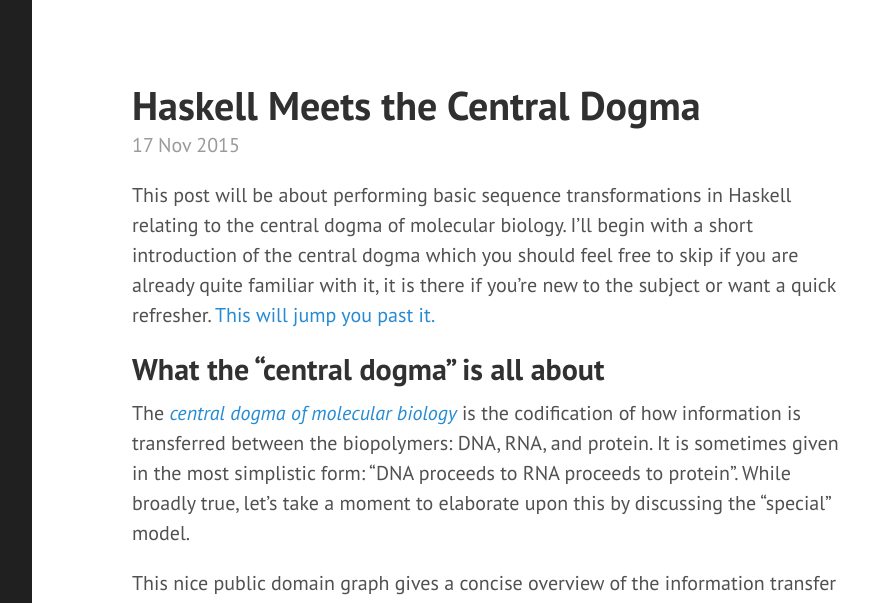
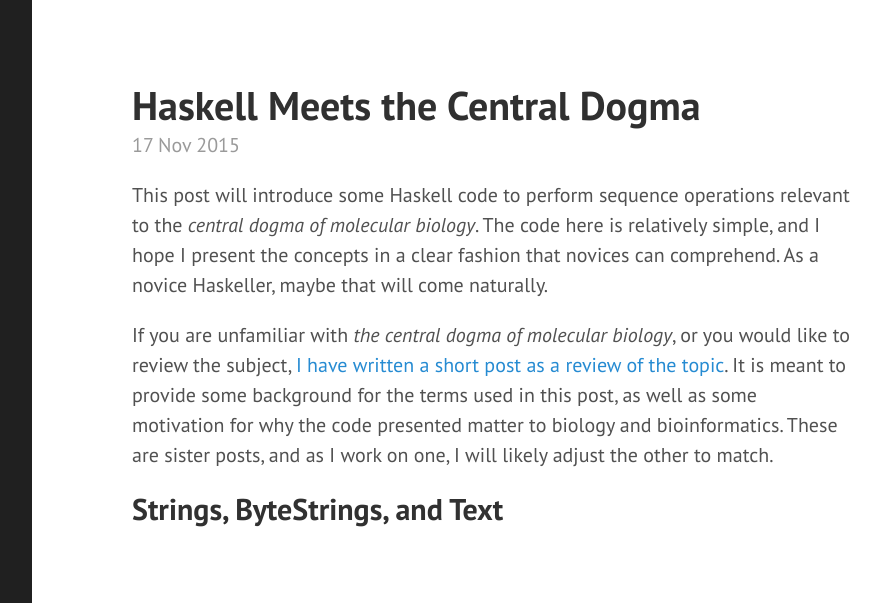
Before and after one commit to SavinaRoja/SavinaRoja.github.io, a Jekyll site: the page built from index.html, in a window 1280 px wide and 1400 px high. Shown: the top 603 px of the window, without its empty margins (328-1209 px from the left). Built offline with Jekyll 4.4.1, drawn with Linux system fonts in a browser that asks for light colours; Markdown is read by kramdown in place of the engine named in the settings; the list of posts is cut into pages by our own code; some of the changed lines change nothing that is shown; some of the changed text lies outside the part shown.

Commit message:
Splitting up the central dogma post into two, one to review concepts and the other for code

```diff
--- /dev/null
+++ b/_posts/2015-11-17-a-review-of-the-central-dogma.md
@@ -0,0 +1,74 @@
+---
+layout: post
+title: A Review of the Central Dogma
+---
+
+This post is here to provide a basic overview of the central dogma of molecular
+biology, as a introductory foundation for a future post on Haskell functions
+pertinent to the central dogma. [Click here to go to that post](http://savinaroja.github.io/2015/11/17/haskell-meets-the-central-dogma/).
+If you already steeped in biology and genetics, and are already very familiar
+with discussion of the central dogma, please feel free to skip this post. This
+review assumes some basic familiarity with the base-pairing nature of nucleic
+acids and perhaps some general biology and chemistry.
+
+## What the "central dogma" is all about
+
+The [*central dogma of molecular biology*](https://en.wikipedia.org/wiki/Central_dogma_of_molecular_biology#)
+is the codification of how information is transferred between the biopolymers:
+DNA, RNA, and protein. It is sometimes given in the most simplistic form:
+"DNA proceeds to RNA proceeds to protein". While broadly true, let's take a
+moment to elaborate upon this by discussing the "special" model.
+
+This nice public domain graph gives a concise overview of the information
+transfer paths between the biopolymers as they are known. I'll focus on each in
+turn.
+
+![central dogma graph](/assets/Centraldogma_nodetails.png)
+
+**DNA** information is ubiquitously transferred to further DNA as it is copied
+by DNA polymerases, this process is essential for providing the genetic
+material for an organism's progeny. In addition, DNA information may be copied
+to the chemically similar biopolymer RNA by a process called transcription. RNA
+polymerases can produce sequences of RNA which are complementary to the DNA
+template they read. RNA utilizes the nucleobase *uracil* in place of the
+nucleobase *thymine* which is found in DNA (both are complementary to the
+nucleobase *adenosine*) and for this reason where a DNA sequence is transcribed
+to RNA one will see the "T"s replaced by "U"s.
+
+**RNA** in the form of messenger RNA, mRNA, is *translated* to protein by a
+complex structure of protein and RNA known as the ribosome. The ribosome
+produces the protein sequence (a polymer of amino acids) as it mediates the
+interaction of the template nucleotides with transfer RNAs, tRNAs; groups of
+three nucleotides constitute *codons* which specifically interact with
+complementary tRNAs which are in turn linked to specific amino acids.
+[More about the genetic code](https://en.wikipedia.org/wiki/Genetic_code).
+RNA is also known to be *reverse transcribed* into DNA by RNA-dependent DNA
+polymerases, in nature mostly associated with retroviruses whose RNA-based
+genome must be first converted to DNA before integrating with the host's own
+genome. As in DNA, RNA may be copied into further RNA by [RNA-dependent RNA
+polymerases](https://en.wikipedia.org/wiki/RNA-dependent_RNA_polymerase). I
+think it should be said that RNA is a very versatile molecule; it's more
+flexible folding behavior (compared to DNA) allows it to form enzymes and to
+participate in mechanisms that silence, modifify, or enrich the information in
+other biopolymers.
+
+**Protein** is a dead-end of the central dogma. No mechanism has been observed
+in nature that conveys protein sequence information back to either DNA or RNA.
+Even compared to the versatility of RNA, protein is king when it comes to
+functional diversity. *Reverse translation* has not been observed in nature,
+the discovery of such would be exceedingly momentous and would constitute an
+astounding mode of horizontal gene transfer. Prions, proteins which alter the
+conformation and function of other proteins to produce new prions, constitute a
+mechanism by which information flows protein to protein. [Here's an enlightening
+opinion article about prions](https://dx.doi.org/doi:10.1186/1745-6150-7-27)
+
+I'd like to leave off with the comment that there are many mechanisms for
+heritable information flow in biology of which we are aware but I did not
+mention. Here are a few keywords of interest I can think of to aid further
+investigation of biological information flow: epigenetics, gene splicing,
+alternative splicing, RNA editing, RNA interference, post-translational
+modification, DNA methylation, inteins, riboswitches, horizontal gene transfer,
+direct DNA translation.
+
+At some point in the future, I may return to this post to flesh things out or I
+might create a new post with information.
--- a/_posts/2015-11-17-haskell-meets-the-central-dogma.md
+++ b/_posts/2015-11-17-haskell-meets-the-central-dogma.md
@@ -3,69 +3,17 @@
 title: Haskell Meets the Central Dogma
 ---
 
-This post will be about performing basic sequence transformations in Haskell
-relating to the central dogma of molecular biology. I'll begin with a short
-introduction of the central dogma which you should feel free to skip if you are
-already quite familiar with it, it is there if you're new to the subject or want
-a quick refresher. [This will jump you past it.](#Employing Haskell)
+This post will introduce some Haskell code to perform sequence operations
+relevant to the *central dogma of molecular biology*. The code here is relatively
+simple, and I hope I present the concepts in a clear fashion that novices can
+comprehend. As a novice Haskeller, maybe that will come naturally.
 
-## What the "central dogma" is all about
+If you are unfamiliar with *the central dogma of molecular biology*, or you
+would like to review the subject, [I have written a short post as a review of the
+topic](http://savinaroja.github.io/2015/11/17/a-review-of-the-central-dogma/).
+It is meant to provide some background for the terms used in this post, as well
+as some motivation for why the code presented matter to biology and
+bioinformatics. These are sister posts, and as I work on one, I will likely
+adjust the other to match.
 
-The [*central dogma of molecular biology*](https://en.wikipedia.org/wiki/Central_dogma_of_molecular_biology#)
-is the codification of how information is transferred between the biopolymers:
-DNA, RNA, and protein. It is sometimes given in the most simplistic form:
-"DNA proceeds to RNA proceeds to protein". While broadly true, let's take a
-moment to elaborate upon this by discussing the "special" model.
-
-This nice public domain graph gives a concise overview of the information
-transfer paths between the biopolymers as they are known. I'll focus on each in
-turn.
-
-![central dogma graph](/assets/Centraldogma_nodetails.png)
-
-**DNA** information is ubiquitously transferred to further DNA as it is copied
-by DNA polymerases, this process is essential for providing the genetic
-material for an organism's progeny. In addition, DNA information may be copied
-to the chemically similar biopolymer RNA by a process called transcription. RNA
-polymerases can produce sequences of RNA which are complementary to the DNA
-template they read. RNA utilizes the nucleobase *uracil* in place of the
-nucleobase *thymine* which is found in DNA (both are complementary to the
-nucleobase *adenosine*) and for this reason where a DNA sequence is transcribed
-to RNA one will see the "T"s replaced by "U"s.
-
-**RNA** in the form of messenger RNA, mRNA, is *translated* to protein by a
-complex structure of protein and RNA known as the ribosome. The ribosome
-produces the protein sequence (a polymer of amino acids) as it mediates the
-interaction of the template nucleotides with transfer RNAs, tRNAs; groups of
-three nucleotides constitute *codons* which specifically interact with
-complementary tRNAs which are in turn linked to specific amino acids.
-[More about the genetic code](https://en.wikipedia.org/wiki/Genetic_code).
-RNA is also known to be *reverse transcribed* into DNA by RNA-dependent DNA
-polymerases, in nature mostly associated with retroviruses whose RNA-based
-genome must be first converted to DNA before integrating with the host's own
-genome. As in DNA, RNA may be copied into further RNA by [RNA-dependent RNA
-polymerases](https://en.wikipedia.org/wiki/RNA-dependent_RNA_polymerase). I
-think it should be said that RNA is a very versatile molecule; it's more
-flexible folding behavior (compared to DNA) allows it to form enzymes and to
-participate in mechanisms that silence, modifify, or enrich the information in
-other biopolymers.
-
-**Protein** is a dead-end of the central dogma. No mechanism has been observed
-in nature that conveys protein sequence information back to either DNA or RNA.
-Even compared to the versatility of RNA, protein is king when it comes to
-functional diversity. *Reverse translation* has not been observed in nature,
-the discovery of such would be exceedingly momentous and would constitute an
-astounding mode of horizontal gene transfer. Prions, proteins which alter the
-conformation and function of other proteins to produce new prions, constitute a
-mechanism by which information flows protein to protein. [Here's an enlightening
-opinion article about prions](https://dx.doi.org/doi:10.1186/1745-6150-7-27)
-
-I'd like to leave off with the comment that there are many mechanisms for
-heritable information flow in biology of which we are aware but I did not
-mention. Here are a few keywords of interest I can think of to aid further
-investigation of biological information flow: epigenetics, gene splicing,
-alternative splicing, RNA editing, RNA interference, post-translational
-modification, DNA methylation, inteins, riboswitches, horizontal gene transfer,
-direct DNA translation.
-
-## Employing Haskell
+## Strings, ByteStrings, and Text
```
